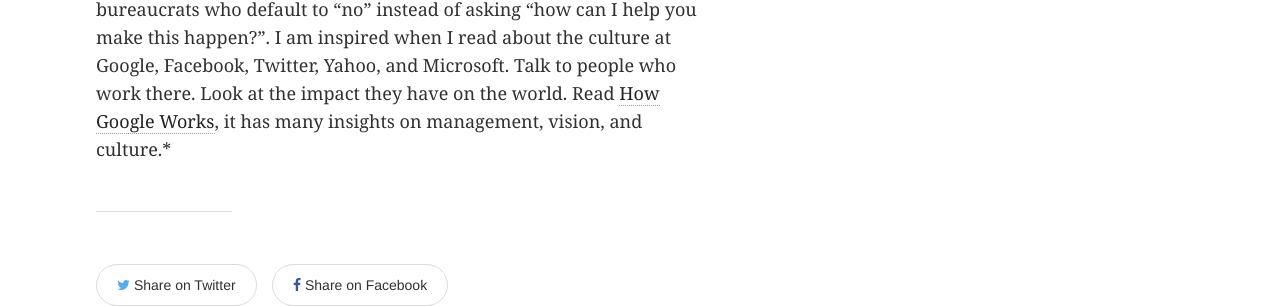
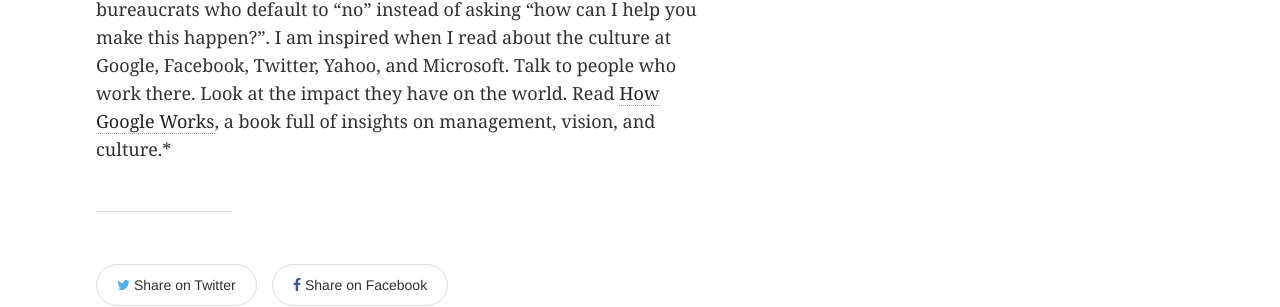
Before and after one commit to erikr/erikr.github.io, a Jekyll site: the page built from _posts/2014-11-03-culture-makes-programs-great.md, in a window 1280 px wide and 900 px high, scrolled down 1878 px. Shown: the part 278-585 px from the top of the window. Built offline with Jekyll 4.4.1, drawn with Linux system fonts in a browser that asks for light colours; nearby versions of some CDN libraries.

Commit message:
changes to post

```diff
--- a/_posts/2014-11-03-culture-makes-programs-great.md
+++ b/_posts/2014-11-03-culture-makes-programs-great.md
@@ -18,4 +18,4 @@
 
 When I began graduate school and found a PhD mentor, I realized the importance of faculty members' approachability and engagement with students. Finally, I expanded my view to include other people in addition to graduate students and faculty. A graduate program is a community of people, including undergraduates, staff, visiting scholars, and more. But a department is not just people. It is what they do, and that might be considered “culture”. Now I think *culture* is the most important feature. However, learning the culture of a group takes time, which is a difficult constraint when you are choosing a program, school, or job.
 
-Culture is not defined by research funding, prestigious papers, or fancy buildings. However, great culture leads to traditional metrics of academic success. My own definition of great culture is “the manner in which people help each other achieve excellence”. I know I made a great choice to attend Emory and Georgia Tech when I see my mentors happily writing me letters of recommendations even with a sudden deadline, staff taking extra steps to help me gain building access for a weekend seminar, and colleagues challenging my views of the world’s greatest problems as we work together to solve them. However, like any academic institution, we have a long way to go before matching the level of "awesomeness" I think exists in tech. We have all dealt with bureaucrats who default to "no" instead of asking "how can I help you make this happen?". I am inspired when I read about the culture at Google, Facebook, Twitter, Yahoo, and Microsoft. Talk to people who work there. Look at the impact they have on the world. Read [How Google Works](http://www.amazon.com/How-Google-Works-Eric-Schmidt/dp/1455582344), it has many insights on management, vision, and culture.*
+Culture is not defined by research funding, prestigious papers, or fancy buildings. However, great culture leads to traditional metrics of academic success. My own definition of great culture is “the manner in which people help each other achieve excellence”. I know I made a great choice to attend Emory and Georgia Tech when I see my mentors happily writing me letters of recommendations even with a sudden deadline, staff taking extra steps to help me gain building access for a weekend seminar, and colleagues challenging my views of the world’s greatest problems as we work together to solve them. However, like any academic institution, we have a long way to go before matching the level of "awesomeness" I think exists in tech. We have all dealt with bureaucrats who default to "no" instead of asking "how can I help you make this happen?". I am inspired when I read about the culture at Google, Facebook, Twitter, Yahoo, and Microsoft. Talk to people who work there. Look at the impact they have on the world. Read [How Google Works](http://www.amazon.com/How-Google-Works-Eric-Schmidt/dp/1455582344), a book full of insights on management, vision, and culture.*
```
